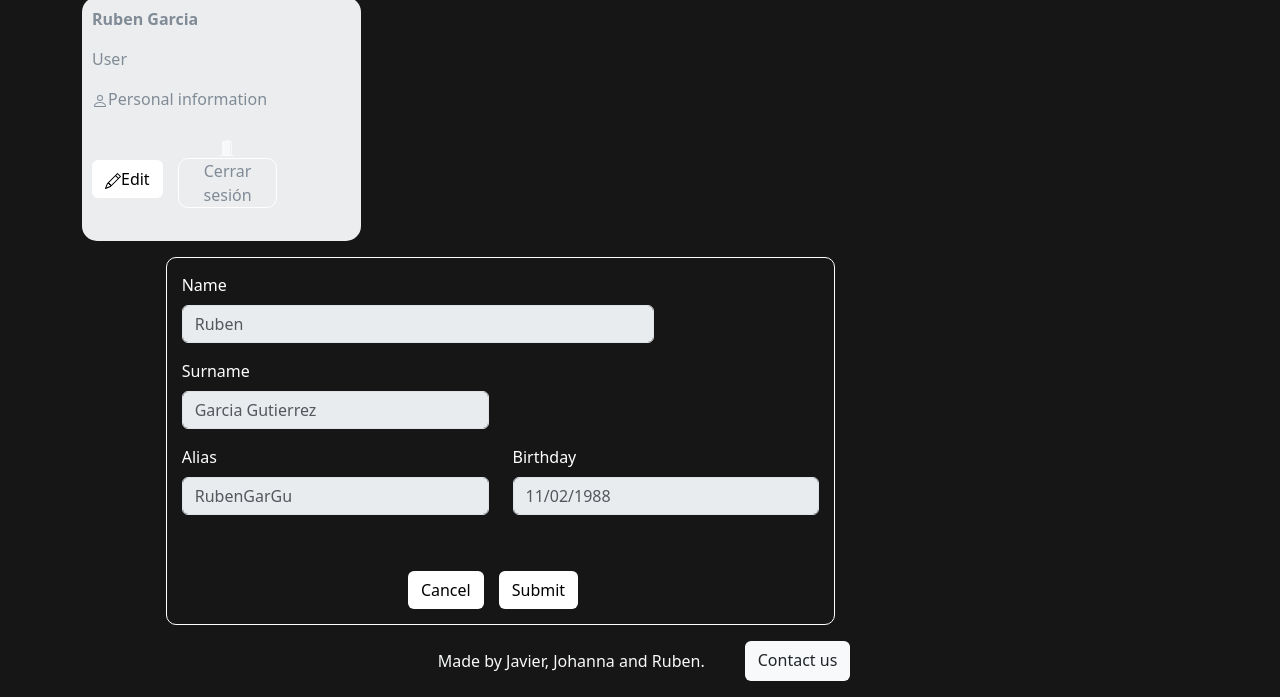
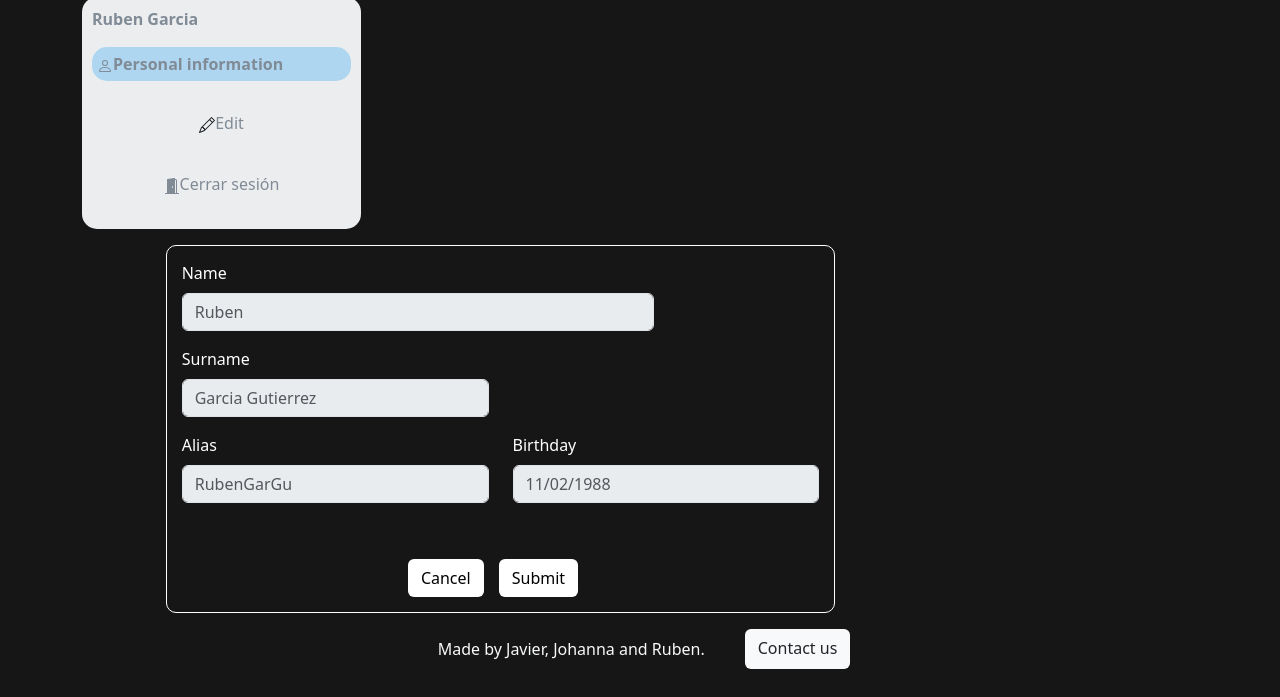
Before and after one commit to 4GeeksAcademy/Movies4Geeks, a React app: page /userPage in a window 1280 px wide. Shown: the part 117-814 px from the top of the page. Built offline with nearby package versions, Linux system fonts and the light colour scheme; no server answers.

Commit message:
17/07 second commit

```diff
--- a/src/front/js/component/userPage.js
+++ b/src/front/js/component/userPage.js
@@ -15,16 +15,15 @@ import  "../../styles/userPage.css"
             <div className="container">
             <div className="aside-user col-lg-3">
               <p className="fw-bold">Ruben Garcia</p>
-              <p>User</p>
               <p className="personal-aside-user"><svg xmlns="http://www.w3.org/2000/svg" width="16" height="16" fill="currentColor" class="bi bi-person" viewBox="0 0 16 16">
   <path d="M8 8a3 3 0 1 0 0-6 3 3 0 0 0 0 6Zm2-3a2 2 0 1 1-4 0 2 2 0 0 1 4 0Zm4 8c0 1-1 1-1 1H3s-1 0-1-1 1-4 6-4 6 3 6 4Zm-1-.004c-.001-.246-.154-.986-.832-1.664C11.516 10.68 10.289 10 8 10c-2.29 0-3.516.68-4.168 1.332-.678.678-.83 1.418-.832 1.664h10Z"/>
 </svg>Personal information</p>
-              <Link to="../editUser"><button type="reset" className="btn edit-user" ><svg xmlns="http://www.w3.org/2000/svg" width="16" height="16" fill="currentColor" class="bi bi-pencil" viewBox="0 0 16 16">
-  <path d="M12.146.146a.5.5 0 0 1 .708 0l3 3a.5.5 0 0 1 0 .708l-10 10a.5.5 0 0 1-.168.11l-5 2a.5.5 0 0 1-.65-.65l2-5a.5.5 0 0 1 .11-.168l10-10zM11.207 2.5 13.5 4.793 14.793 3.5 12.5 1.207 11.207 2.5zm1.586 3L10.5 3.207 4 9.707V10h.5a.5.5 0 0 1 .5.5v.5h.5a.5.5 0 0 1 .5.5v.5h.293l6.5-6.5zm-9.761 5.175-.106.106-1.528 3.821 3.821-1.528.106-.106A.5.5 0 0 1 5 12.5V12h-.5a.5.5 0 0 1-.5-.5V11h-.5a.5.5 0 0 1-.468-.325z"/>
-</svg>Edit</button></Link>
-              <button className="btn text-light text-decoration-none  " onClick={handleLogout}><svg xmlns="http://www.w3.org/2000/svg" className="logout-button" width="16" height="16" fill="currentColor" class="bi bi-door-open-fill" viewBox="0 0 16 16">
-              <path d="M1.5 15a.5.5 0 0 0 0 1h13a.5.5 0 0 0 0-1H13V2.5A1.5 1.5 0 0 0 11.5 1H11V.5a.5.5 0 0 0-.57-.495l-7 1A.5.5 0 0 0 3 1.5V15H1.5zM11 2h.5a.5.5 0 0 1 .5.5V15h-1V2zm-2.5 8c-.276 0-.5-.448-.5-1s.224-1 .5-1 .5.448.5 1-.224 1-.5 1z"/>
-              </svg><p className="logout-button">Cerrar sesión</p></button>
+             <button className="btn user-control edit-user"><Link  to="../editUser"><button type="reset" className="btn"  ><svg xmlns="http://www.w3.org/2000/svg" className="icon-aside" width="16" height="16" fill="currentColor" class="bi bi-pencil" viewBox="0 0 16 16">
+             <path d="M12.146.146a.5.5 0 0 1 .708 0l3 3a.5.5 0 0 1 0 .708l-10 10a.5.5 0 0 1-.168.11l-5 2a.5.5 0 0 1-.65-.65l2-5a.5.5 0 0 1 .11-.168l10-10zM11.207 2.5 13.5 4.793 14.793 3.5 12.5 1.207 11.207 2.5zm1.586 3L10.5 3.207 4 9.707V10h.5a.5.5 0 0 1 .5.5v.5h.5a.5.5 0 0 1 .5.5v.5h.293l6.5-6.5zm-9.761 5.175-.106.106-1.528 3.821 3.821-1.528.106-.106A.5.5 0 0 1 5 12.5V12h-.5a.5.5 0 0 1-.5-.5V11h-.5a.5.5 0 0 1-.468-.325z"/>
+             </svg><p>Edit</p></button></Link></button>
+             <button className="btn  text-decoration-none user-control " onClick={handleLogout}><svg xmlns="http://www.w3.org/2000/svg" className=" icon-aside" width="16" height="16" fill="currentColor" class="bi bi-door-open-fill" viewBox="0 0 16 16">
+             <path d="M1.5 15a.5.5 0 0 0 0 1h13a.5.5 0 0 0 0-1H13V2.5A1.5 1.5 0 0 0 11.5 1H11V.5a.5.5 0 0 0-.57-.495l-7 1A.5.5 0 0 0 3 1.5V15H1.5zM11 2h.5a.5.5 0 0 1 .5.5V15h-1V2zm-2.5 8c-.276 0-.5-.448-.5-1s.224-1 .5-1 .5.448.5 1-.224 1-.5 1z"/>
+             </svg><p>Cerrar sesión</p></button>
             </div>
             <div className="main-user col-lg-9">
               <form className="form-user mt-3">
--- a/src/front/styles/editUser.css
+++ b/src/front/styles/editUser.css
@@ -25,10 +25,7 @@
 .submit-user :hover{
     background-color: red;
 }
-.edit-user{
-    background-color: white;
-    color: black;
-}
+
 .edit-user:hover{
     background-color: #F7DC6F;
 }
--- a/src/front/styles/userPage.css
+++ b/src/front/styles/userPage.css
@@ -30,11 +30,30 @@
 .submit-user:hover{
     background-color: #3F97CD;
 }
-.edit-user{
-    background-color: white;
+.user-control{
+    display: inline-block;
     color: #808B96;
 }
+.user-control p{
+    display: inline-block;
+    color: #808B96;
+}
+.user-control:hover{
+    background-color: #F5B7B1;
+}
 .edit-user:hover{
-    background-color: #F7DC6F;
+    background-color: #FCF3CF;
     color: white;
 }
+.personal-aside-user{
+    background-color: #AED6F1;
+    padding: 5px;
+    border-radius: 15px;
+    font-weight: bold;
+}
+.aside-user{
+    padding: 10px;
+    display: flex;
+    flex-direction: column;
+    justify-content: flex-start !important;
+}
```
